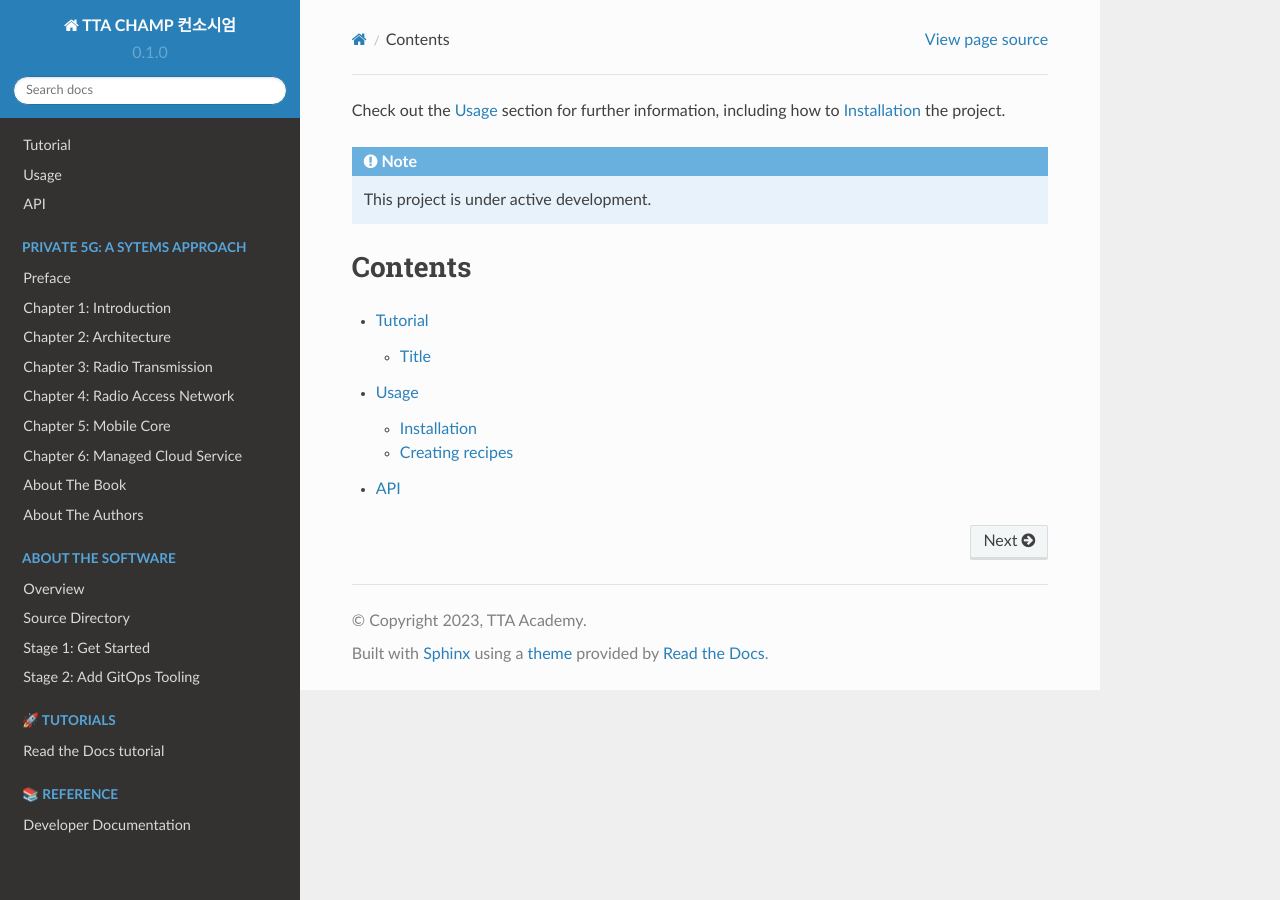
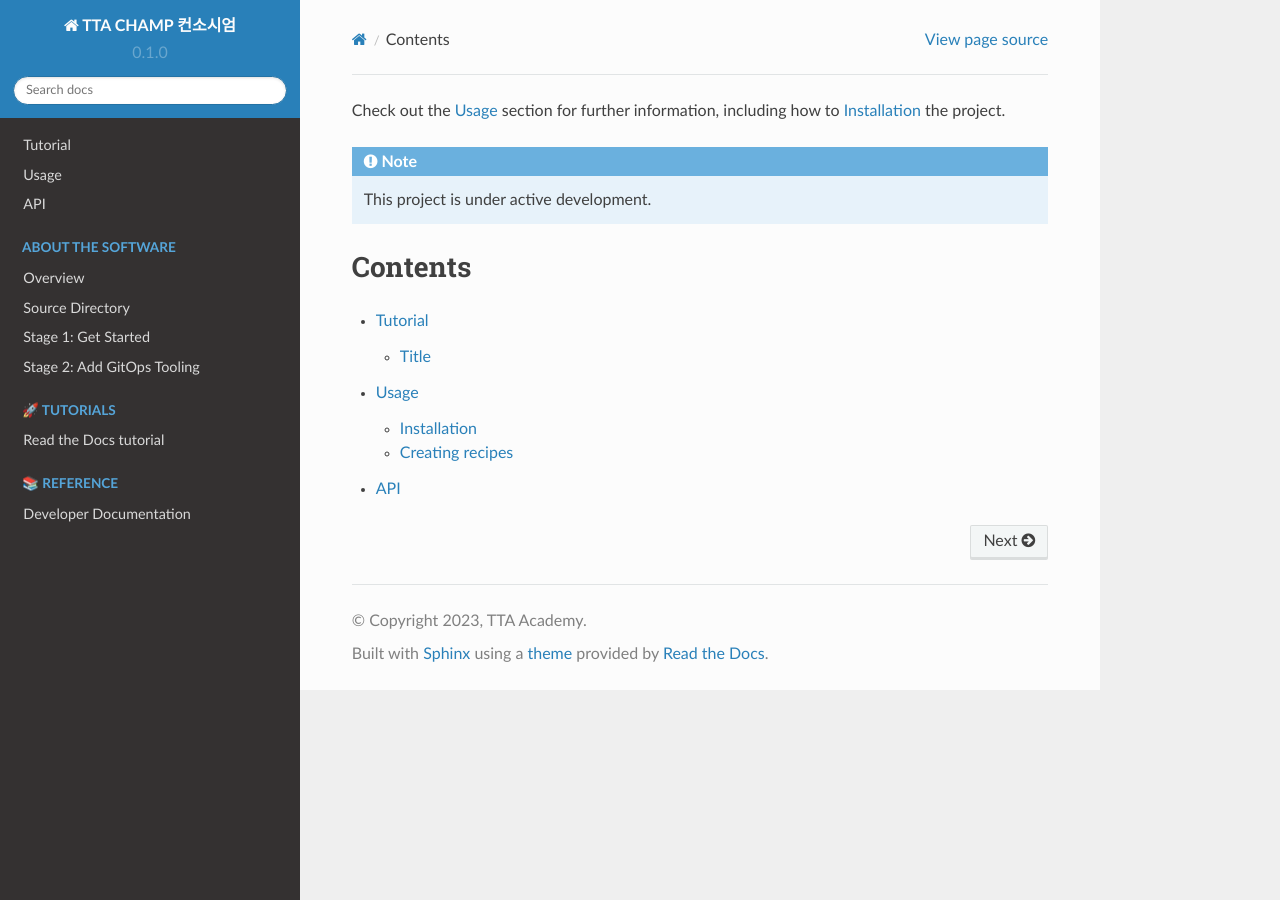
Before and after one commit to edumoon92/champ.tta.or.kr, a Sphinx documentation site: the page built from docs/source/index.rst, in a window 1280 px wide. Built offline with Sphinx 7.4.7 and the Read the Docs theme 2.0.0, drawn with Linux system fonts in a browser that asks for light colours; pages that are not in the unit, such as notebooks, are missing from menus; some of the changed lines change nothing that is shown.

Commit message:
Update index.rst

```diff
--- a/docs/source/index.rst
+++ b/docs/source/index.rst
@@ -20,16 +20,6 @@
    :glob:
 
    /2023/5g.systemsapproach.org/en/index.rst
-
-   /2023/5g.systemsapproach.org/en/preface.rst
-   /2023/5g.systemsapproach.org/en/intro.rst
-   /2023/5g.systemsapproach.org/en/arch.rst
-   /2023/5g.systemsapproach.org/en/radio.rst
-   /2023/5g.systemsapproach.org/en/ran.rst
-   /2023/5g.systemsapproach.org/en/core.rst
-   /2023/5g.systemsapproach.org/en/cloud.rst
-   /2023/5g.systemsapproach.org/en/README.rst
-   /2023/5g.systemsapproach.org/en/authors.rst
 
 
 .. toctree::
```
